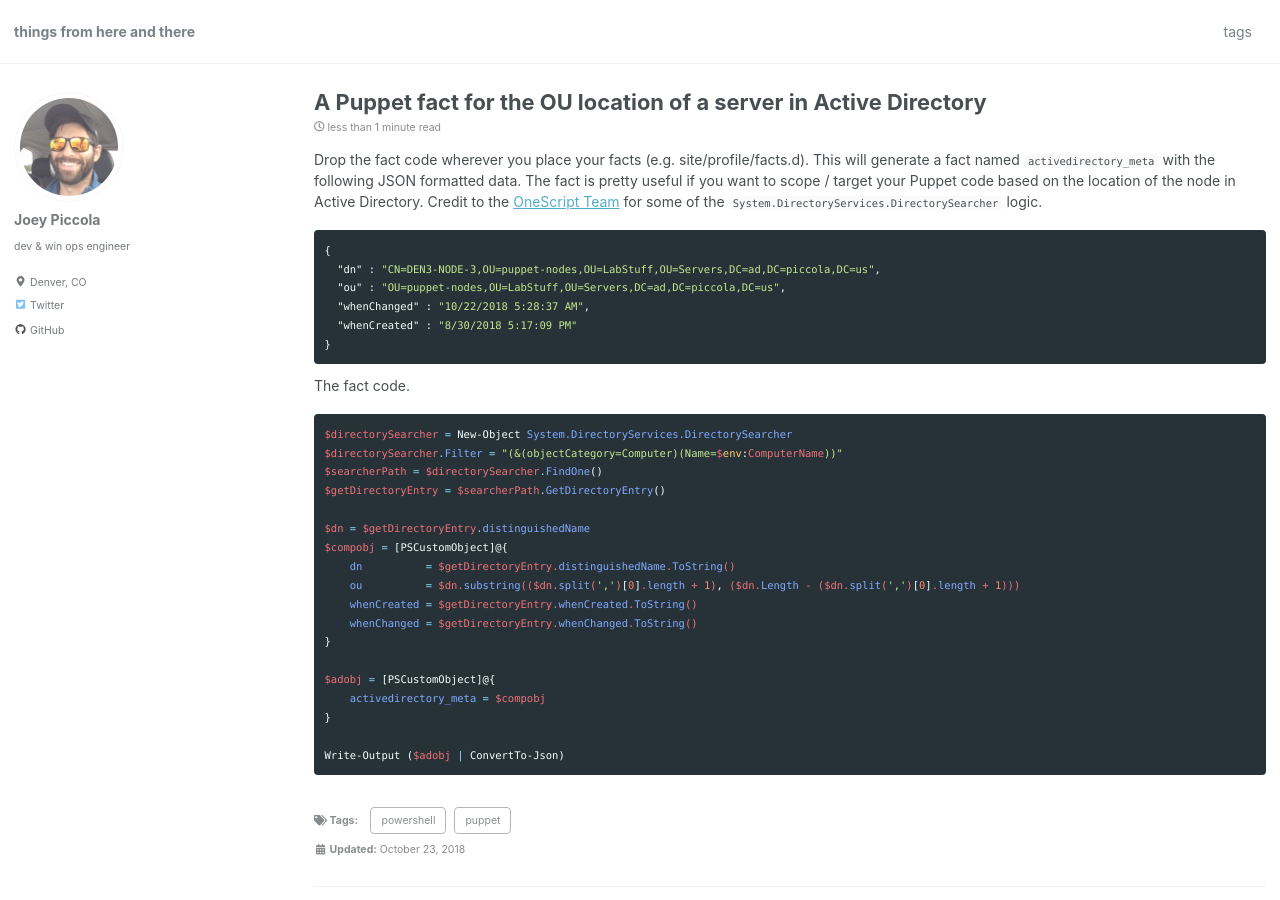
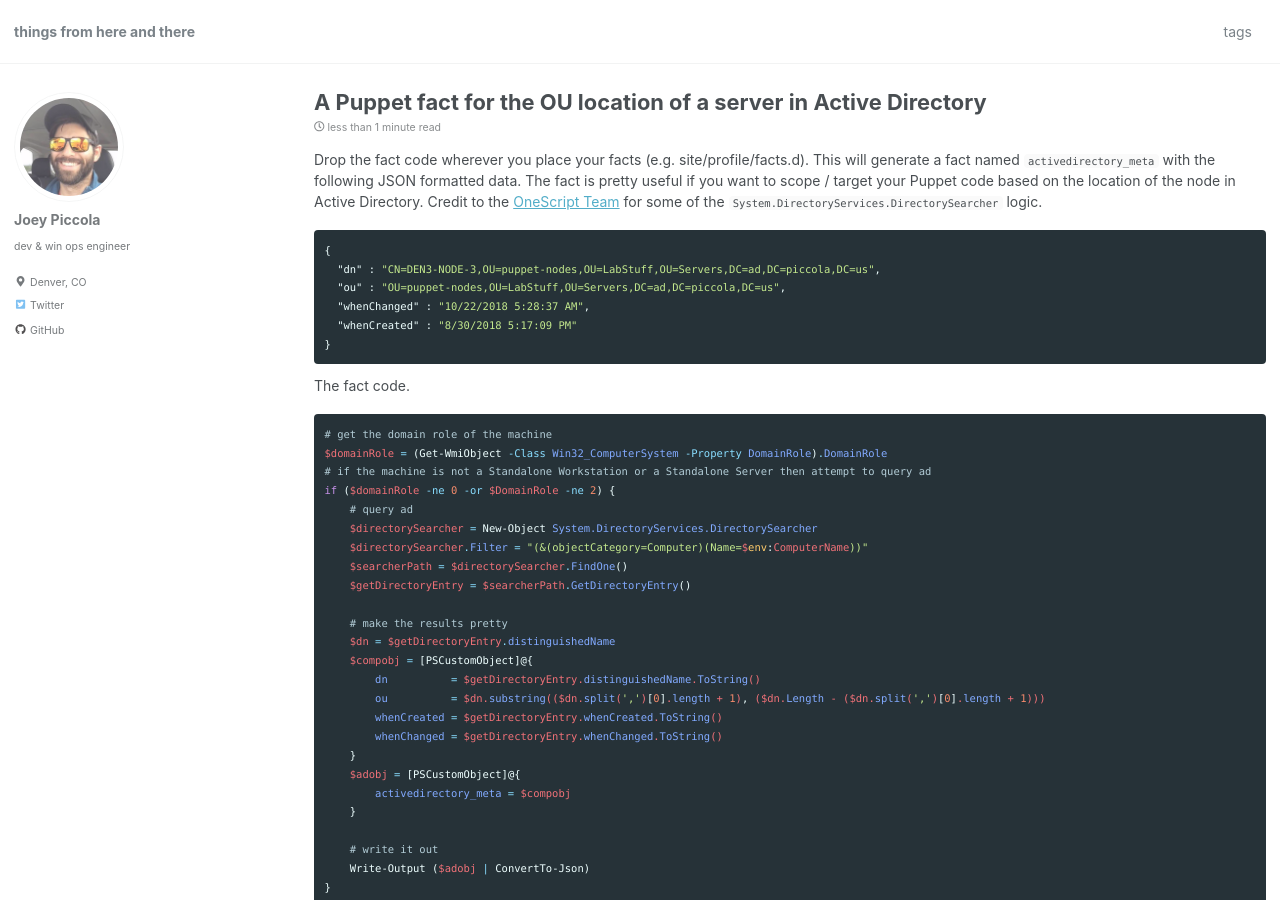
Before and after one commit to joeypiccola/joeypiccola.github.io, a Jekyll site: the page built from _posts/2018-10-23-a-fact-for-comp-obj-ou.md, in a window 1280 px wide and 900 px high. Built offline with Jekyll 4.4.1, drawn with Linux system fonts in a browser that asks for light colours; nearby versions of some CDN libraries.

Commit message:
better logic for non-domain joined systems

````diff
--- a/_posts/2018-10-23-a-fact-for-comp-obj-ou.md
+++ b/_posts/2018-10-23-a-fact-for-comp-obj-ou.md
@@ -18,22 +18,29 @@ Drop the fact code wherever you place your facts (e.g. site/profile/facts.d). Th
 
 The fact code.
 ```powershell
-$directorySearcher = New-Object System.DirectoryServices.DirectorySearcher
-$directorySearcher.Filter = "(&(objectCategory=Computer)(Name=$env:ComputerName))"
-$searcherPath = $directorySearcher.FindOne()
-$getDirectoryEntry = $searcherPath.GetDirectoryEntry()
+# get the domain role of the machine
+$domainRole = (Get-WmiObject -Class Win32_ComputerSystem -Property DomainRole).DomainRole
+# if the machine is not a Standalone Workstation or a Standalone Server then attempt to query ad
+if ($domainRole -ne 0 -or $DomainRole -ne 2) {
+    # query ad
+    $directorySearcher = New-Object System.DirectoryServices.DirectorySearcher
+    $directorySearcher.Filter = "(&(objectCategory=Computer)(Name=$env:ComputerName))"
+    $searcherPath = $directorySearcher.FindOne()
+    $getDirectoryEntry = $searcherPath.GetDirectoryEntry()
 
-$dn = $getDirectoryEntry.distinguishedName
-$compobj = [PSCustomObject]@{
-    dn          = $getDirectoryEntry.distinguishedName.ToString()
-    ou          = $dn.substring(($dn.split(',')[0].length + 1), ($dn.Length - ($dn.split(',')[0].length + 1)))
-    whenCreated = $getDirectoryEntry.whenCreated.ToString()
-    whenChanged = $getDirectoryEntry.whenChanged.ToString()
+    # make the results pretty
+    $dn = $getDirectoryEntry.distinguishedName
+    $compobj = [PSCustomObject]@{
+        dn          = $getDirectoryEntry.distinguishedName.ToString()
+        ou          = $dn.substring(($dn.split(',')[0].length + 1), ($dn.Length - ($dn.split(',')[0].length + 1)))
+        whenCreated = $getDirectoryEntry.whenCreated.ToString()
+        whenChanged = $getDirectoryEntry.whenChanged.ToString()
+    }
+    $adobj = [PSCustomObject]@{
+        activedirectory_meta = $compobj
+    }
+
+    # write it out
+    Write-Output ($adobj | ConvertTo-Json)
 }
-
-$adobj = [PSCustomObject]@{
-    activedirectory_meta = $compobj
-}
-
-Write-Output ($adobj | ConvertTo-Json)
 ```
````
